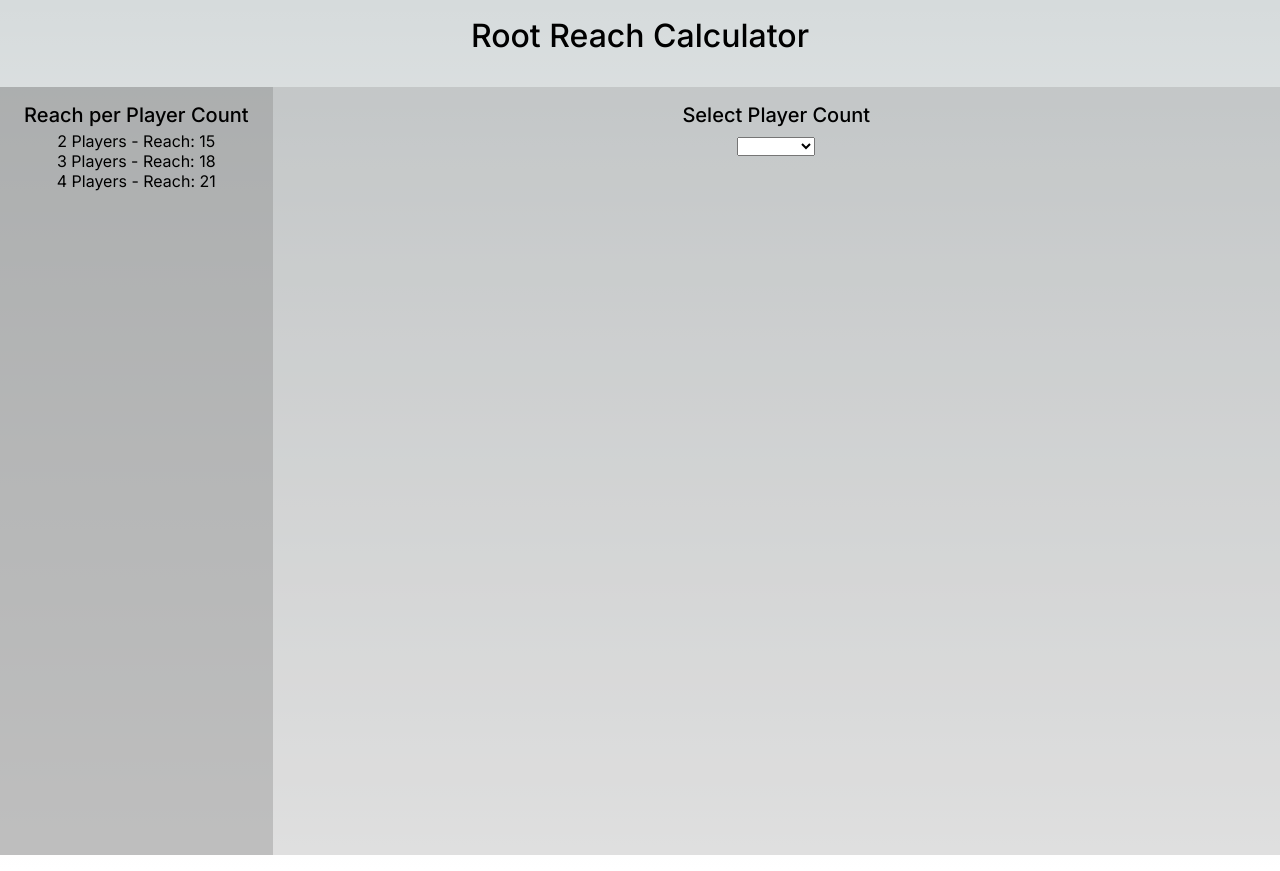
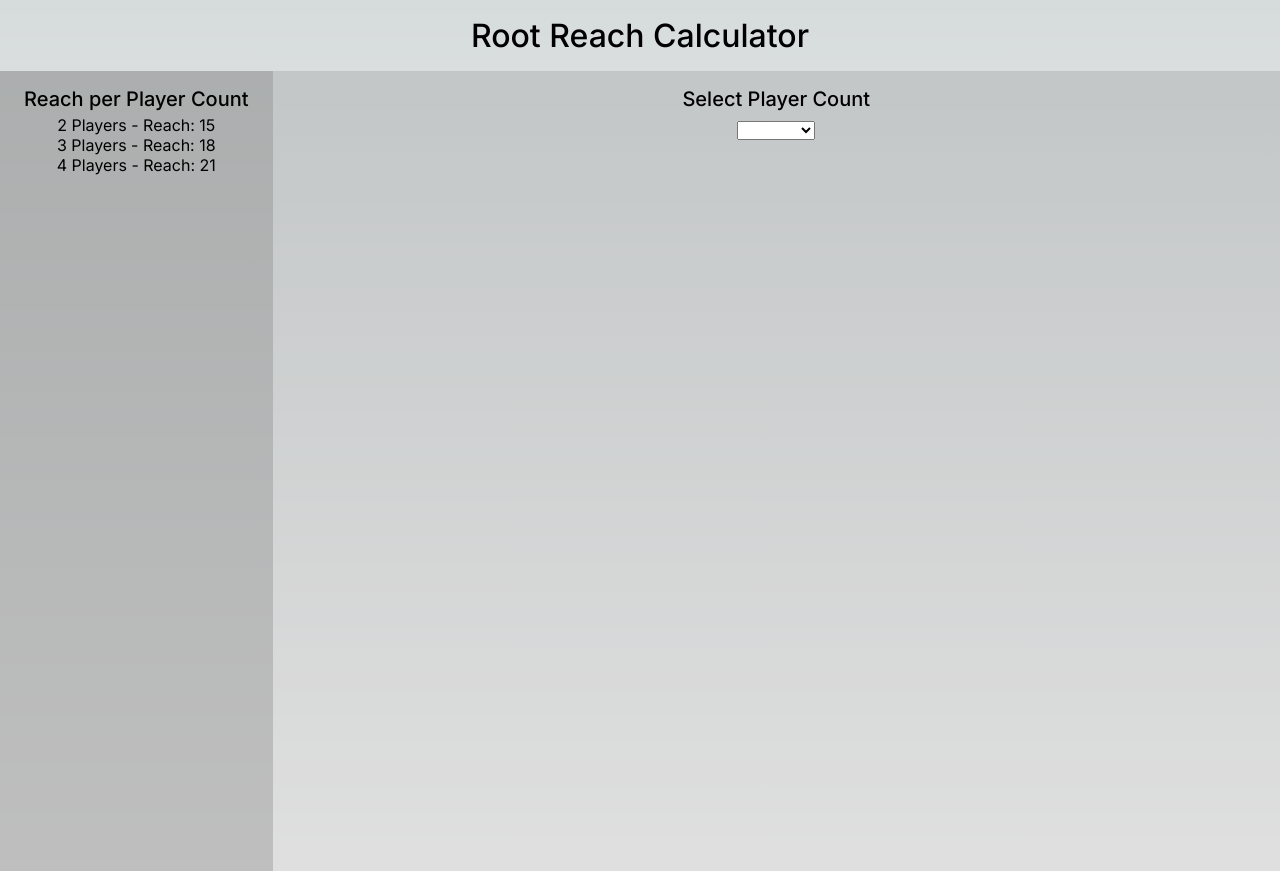
Before and after one commit to franco-ortega/root-reach-calculator, a Next.js app: page / in a window 1280 px wide. Built offline with nearby package versions, Linux system fonts and the light colour scheme.

Commit message:
remove padding from main

```diff
--- a/src/app/page.module.css
+++ b/src/app/page.module.css
@@ -1,5 +1,4 @@
 .main {
-  padding-block: 1rem;
   min-height: 100vh;
   min-width: 50ch;
 
```
